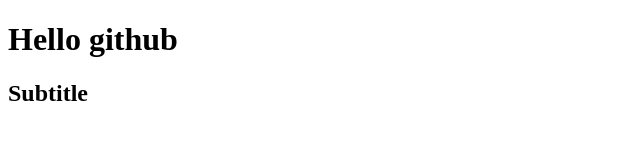
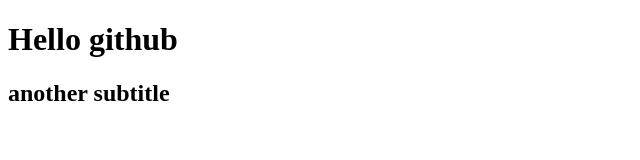
Before and after one commit to wkdus0608/github_test, a plain HTML site: page index.html in a window 1280 px wide. Shown: the whole page, without its empty margins (0-640 px from the left). Drawn offline with Linux system fonts and the light colour scheme.

Commit message:
[update] real subtitle

```diff
--- a/index.html
+++ b/index.html
@@ -7,6 +7,6 @@
 </head>
 <body>
     <h1>Hello github</h1>
-    <h2>Subtitle</h2>
+    <h2>another subtitle</h2>
 </body>
 </html>
```
